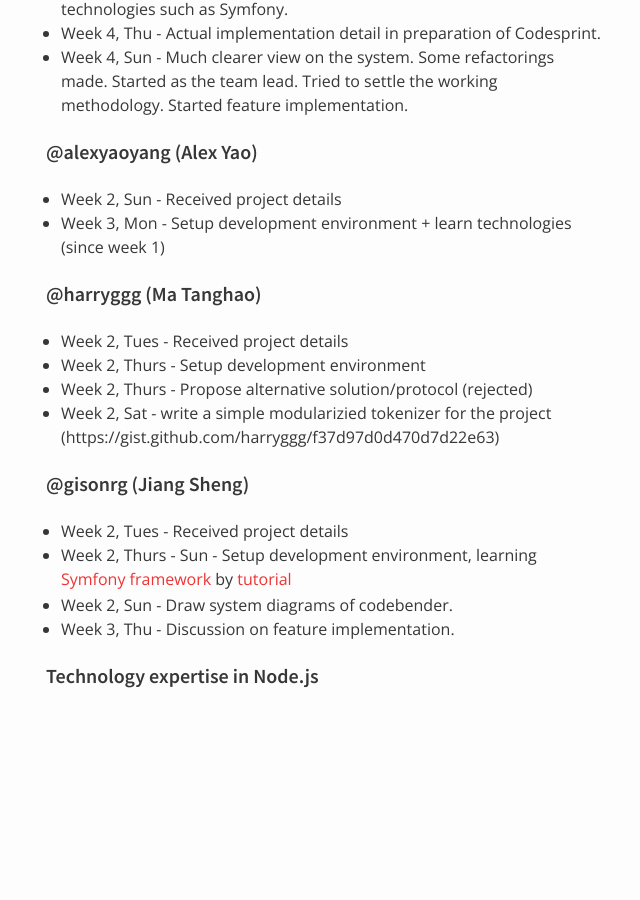
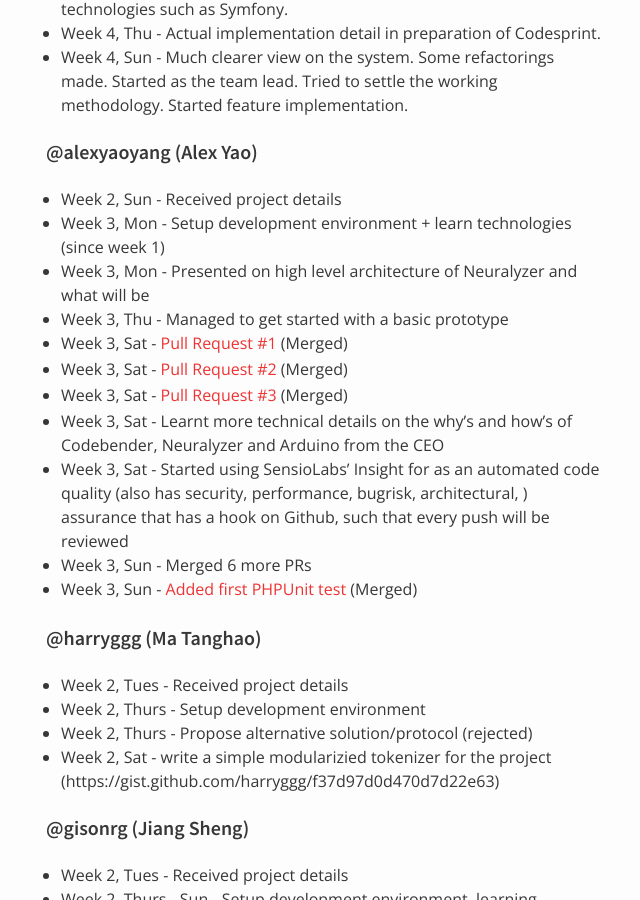
Before and after one commit to nus-oss/cs3281-AY1516S2-website, a Jekyll site: the page built from teams/codebender.md, in a window 1280 px wide and 900 px high, scrolled down 1744 px. Shown: the whole window, without its empty margins (324-964 px from the left). Built offline with Jekyll 4.4.1, drawn with Linux system fonts in a browser that asks for light colours; before the commit the page ends 2495 px from its top, so only the background shows below that.

Commit message:
Alex Update Team Page

```diff
--- a/teams/codebender.md
+++ b/teams/codebender.md
@@ -59,6 +59,15 @@ permalink: /teams/codebender/
 #### @alexyaoyang (Alex Yao)
 * Week 2, Sun - Received project details
 * Week 3, Mon - Setup development environment + learn technologies (since week 1)
+* Week 3, Mon - Presented on high level architecture of Neuralyzer and what will be
+* Week 3, Thu - Managed to get started with a basic prototype
+* Week 3, Sat - [Pull Request #1](https://github.com/codebendercc/Neuralyzer/pull/1) (Merged)
+* Week 3, Sat - [Pull Request #2](https://github.com/codebendercc/Neuralyzer/pull/2) (Merged)
+* Week 3, Sat - [Pull Request #3](https://github.com/codebendercc/Neuralyzer/pull/3) (Merged)
+* Week 3, Sat - Learnt more technical details on the why's and how's of Codebender, Neuralyzer and Arduino from the CEO
+* Week 3, Sat - Started using SensioLabs' Insight for as an automated code quality (also has security, performance, bugrisk, architectural, ) assurance that has a hook on Github, such that every push will be reviewed
+* Week 3, Sun - Merged 6 more PRs
+* Week 3, Sun - [Added first PHPUnit test](https://github.com/codebendercc/Neuralyzer/pull/12) (Merged)
 
 #### @harryggg (Ma Tanghao)
 * Week 2, Tues - Received project details
```
